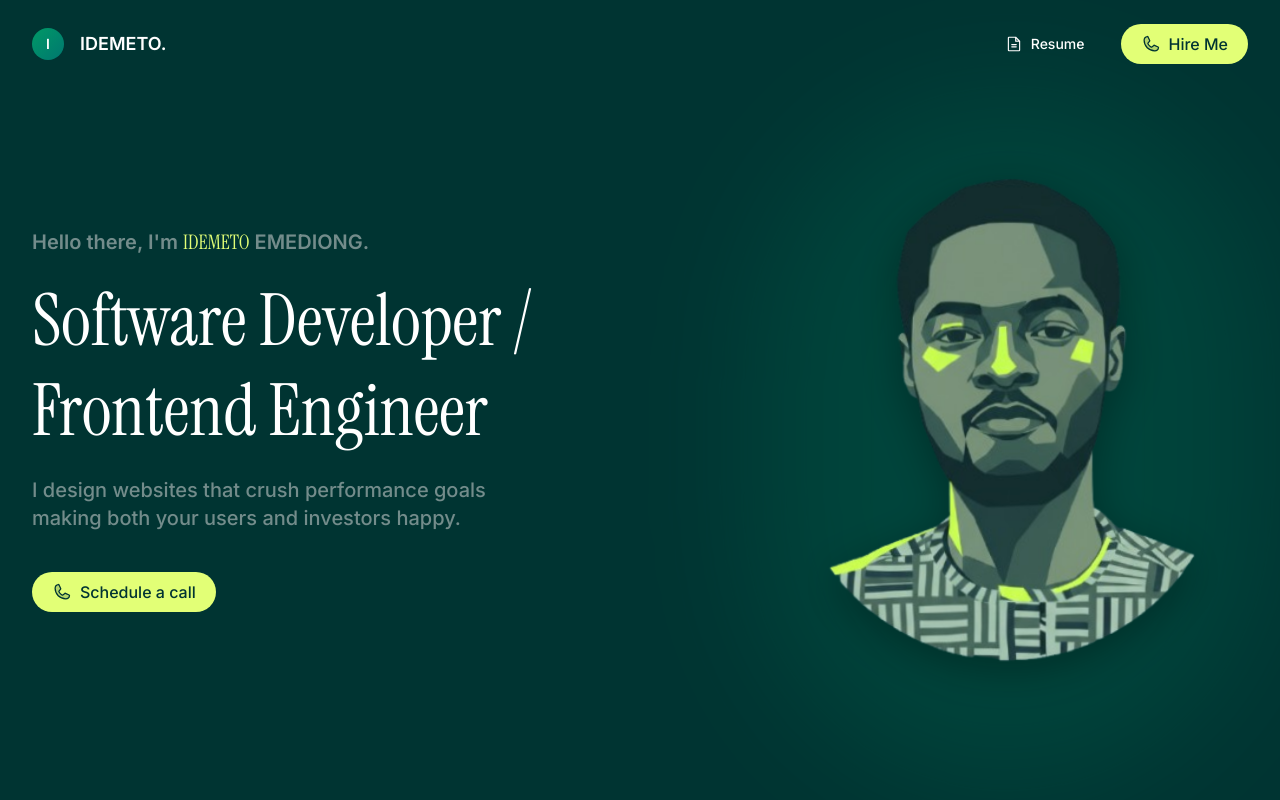
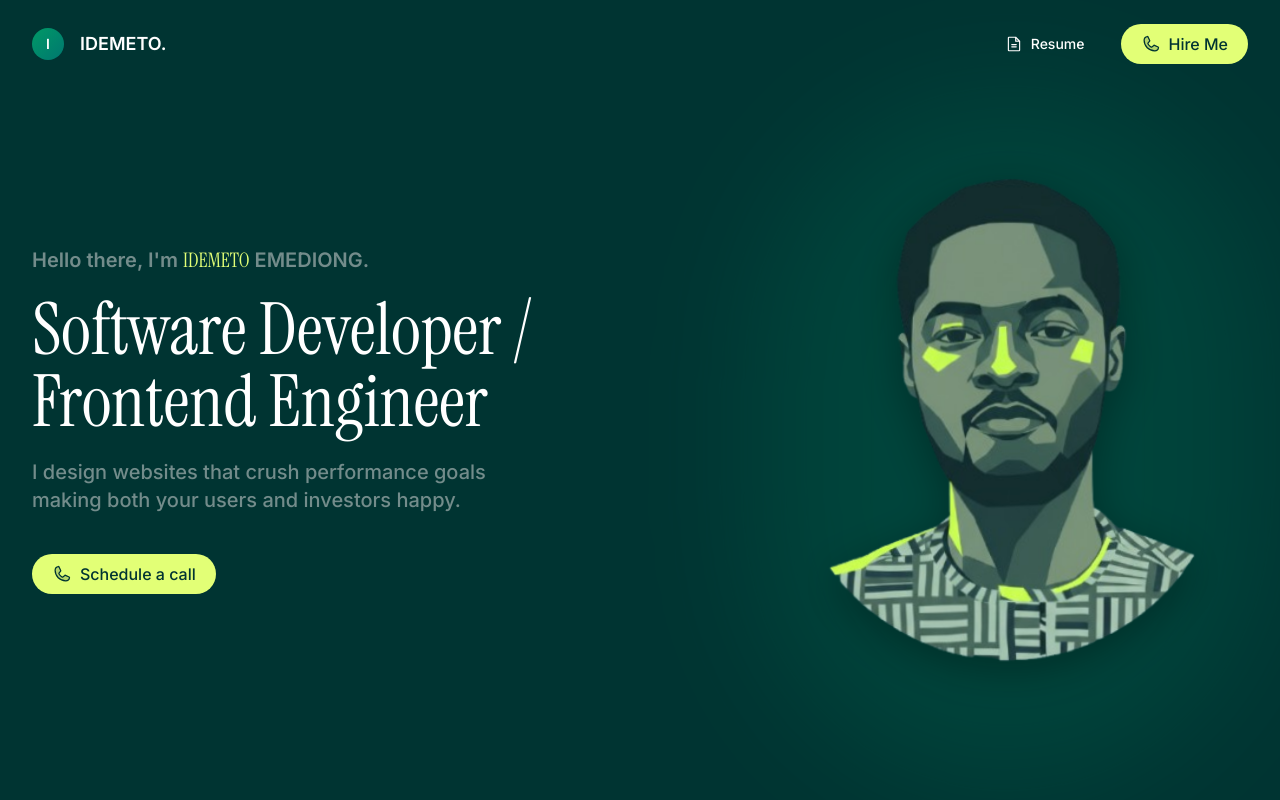
Before and after one commit to DavidWaza/waza-portfolio, a Next.js app: page / in a window 1280 px wide. Shown: the top 800 px of the page. Built offline with nearby package versions, Linux system fonts and the light colour scheme.

Commit message:
fix: reeduced linee height on hero text

```diff
--- a/app/components/AboutMe.tsx
+++ b/app/components/AboutMe.tsx
@@ -49,7 +49,7 @@ export default function AboutMe() {
           </p>
 
           <h2
-            className="text-4xl sm:text-5xl font-semibold mb-6 leading-tight"
+            className="text-4xl sm:text-5xl font-semibold mb-6 leading-tights"
             style={{ fontFamily: "var(--font-instrument-serif)" }}
           >
             Passionate Frontend Developer & Visual Problem Solver
--- a/app/components/Herobanner.tsx
+++ b/app/components/Herobanner.tsx
@@ -32,7 +32,7 @@ const Herobanner = () => {
 
             <div className="py-5">
               <p
-                className="text-5xl lg:text-7xl leading-tight text-white"
+                className="text-5xl lg:text-7xl leading-tighter  text-white"
                 style={{ fontFamily: "var(--font-instrument-serif)" }}
               >
                 Software Developer / Frontend Engineer
```
Also changed, not shown: 1 other file (tests, documents, lock files or other folders).
